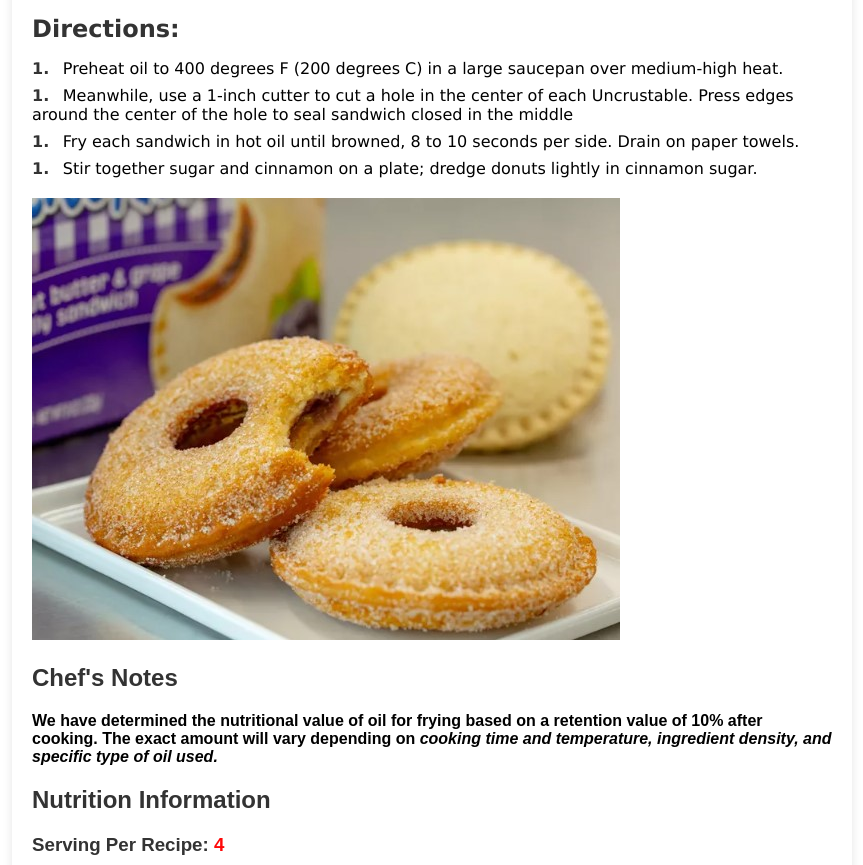
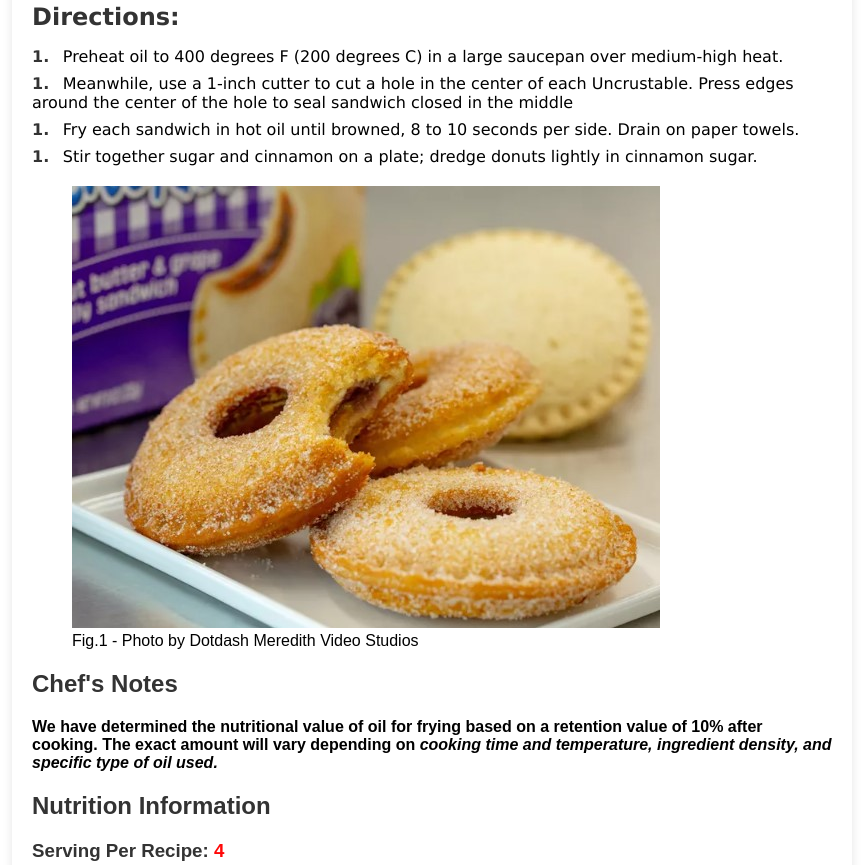
Before and after one commit to jatangokani/MUlT120, a plain HTML site: page index.html in a window 1280 px wide. Shown: the part 427-1292 px from the top of the page, without its empty margins (208-1071 px from the left). Drawn offline with nearby package versions, Linux system fonts and the light colour scheme.

Commit message:
Update index.html

```diff
--- a/index.html
+++ b/index.html
@@ -6,6 +6,7 @@
         <link rel="icon" type="image/x-icon" href="./media/Donuts.jpg">
     </head>
     <body>
+        <article>
             <nav>
                 <a href="#home">Home</a>
                 <a href="#recipes">Recipes</a>
@@ -47,7 +48,11 @@
                     </div>
                 </section>
                 <div class="image">
+                    <figure>
                         <img src="Donuts.jpg">
+                        <figcaption>Fig.1 - Photo by Dotdash Meredith Video Studios</figcaption>
+                    </figure>
+
                 </div>
 
                 <div class="chefsNotes">
@@ -147,5 +152,6 @@
 
         <script type="module" src="https://unpkg.com/ionicons@7.1.0/dist/ionicons/ionicons.esm.js"></script>
             <script nomodule src="https://unpkg.com/ionicons@7.1.0/dist/ionicons/ionicons.js"></script>
+    </article>
         </body>
 </html>
```
Lines whose indentation alone changed are shown as unchanged.
